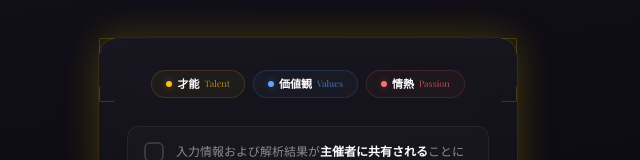
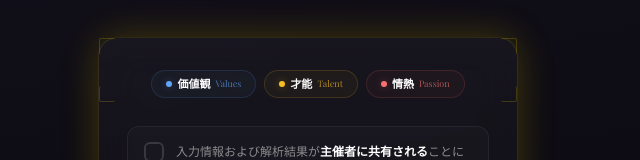
Before and after one commit to halucloud9-code/saikaku-architecture, a React (Vite) app: page / in a window 1280 px wide. Shown: the part 376-536 px from the top of the page, without its empty margins (332-972 px from the left). Built offline with nearby package versions, Linux system fonts and the light colour scheme; no server answers.

Commit message:
fix: バッジ順を価値観→才能→情熱に修正

```diff
--- a/src/screens/LoginScreen.jsx
+++ b/src/screens/LoginScreen.jsx
@@ -253,8 +253,8 @@ export default function LoginScreen({ onLogin }) {
             display: 'flex', justifyContent: 'center', gap: 8, marginBottom: 28,
           }}>
             {[
+              { label: '価値観', en: 'Values', color: '#60A5FA' },
               { label: '才能', en: 'Talent', color: '#FBBF24' },
-              { label: '価値観', en: 'Values', color: '#60A5FA' },
               { label: '情熱', en: 'Passion', color: '#F87171' },
             ].map((item, i) => (
               <div key={item.en} style={{
```
